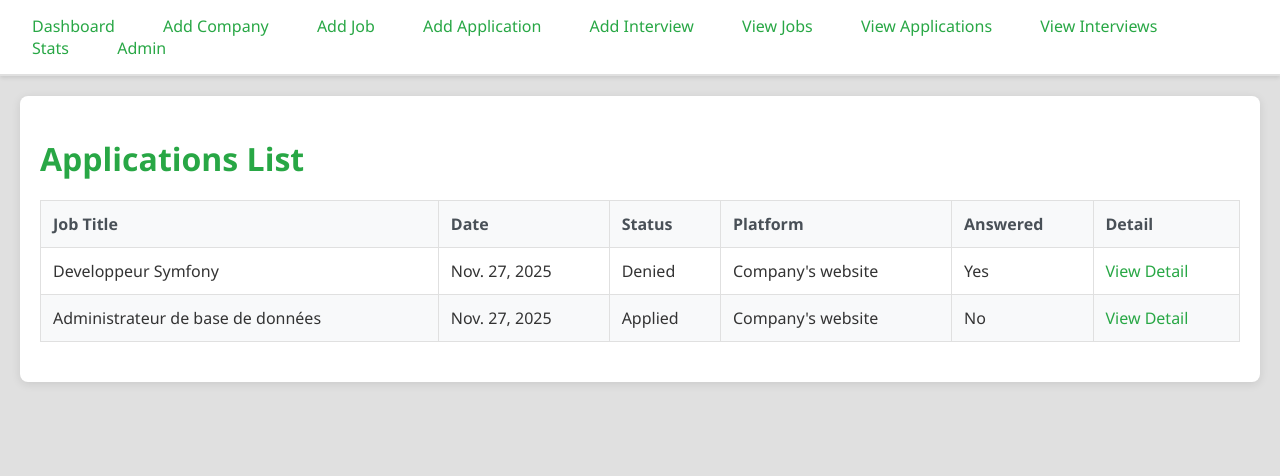
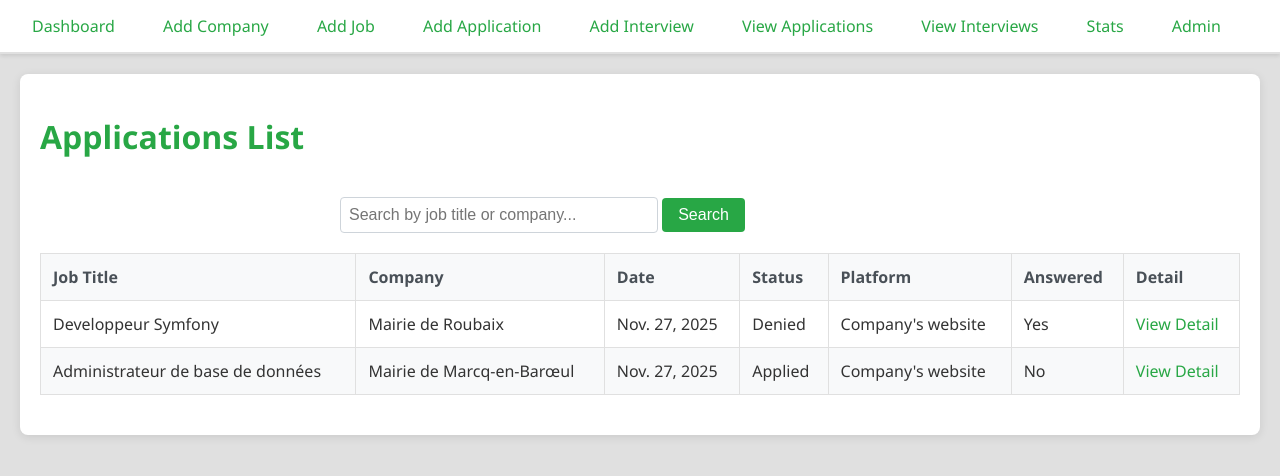
Before and after one commit to neit-H91/python-projects, a Django app: page /applications/ in a window 1280 px wide. Shown: the top 476 px of the page. Run offline with Django 5.2, Linux system fonts and the light colour scheme; data comes from the database, SQL or seed files in the repository; both versions use the stored data as it was after the commit.

Commit message:
merge application and job details, adding search forms in application and interviews lists

```diff
--- a/jobhunt/myapp/templates/myapp/applications_list.html
+++ b/jobhunt/myapp/templates/myapp/applications_list.html
@@ -5,11 +5,17 @@
 {% block content %}
     <h1>Applications List</h1>
 
+    <form method="get" style="margin-bottom: 20px;">
+        <input type="text" name="search" value="{{ search_query }}" placeholder="Search by job title or company..." style="padding: 8px; width: 300px;">
+        <button type="submit" style="padding: 8px 16px;">Search</button>
+    </form>
+
     {% if applications %}
     <table>
         <thead>
             <tr>
                 <th>Job Title</th>
+                <th>Company</th>
                 <th>Date</th>
                 <th>Status</th>
                 <th>Platform</th>
@@ -21,6 +27,7 @@
             {% for app in applications %}
             <tr>
                 <td>{{ app.job.title }}</td>
+                <td>{{ app.job.company.name }}</td>
                 <td>{{ app.date }}</td>
                 <td>{{ app.status.name }}</td>
                 <td>{{ app.platform.name }}</td>
--- a/jobhunt/myapp/templates/myapp/base.html
+++ b/jobhunt/myapp/templates/myapp/base.html
@@ -174,7 +174,6 @@
         <a href="{% url 'add_job' %}">Add Job</a>
         <a href="{% url 'add_application' %}">Add Application</a>
         <a href="{% url 'add_interview' %}">Add Interview</a>
-        <a href="{% url 'jobs_list' %}">View Jobs</a>
         <a href="{% url 'applications_list' %}">View Applications</a>
         <a href="{% url 'interviews_list' %}">View Interviews</a>
         <a href="{% url 'stats' %}">Stats</a>
--- a/jobhunt/myapp/templates/myapp/interviews_list.html
+++ b/jobhunt/myapp/templates/myapp/interviews_list.html
@@ -4,6 +4,11 @@
 
 {% block content %}
     <h1>Interviews List</h1>
+
+    <form method="get" style="margin-bottom: 20px;">
+        <input type="text" name="search" value="{{ search_query }}" placeholder="Search by job title or company..." style="padding: 8px; width: 300px;">
+        <button type="submit" style="padding: 8px 16px;">Search</button>
+    </form>
 
     {% if interviews %}
     <table>
--- a/jobhunt/myapp/urls.py
+++ b/jobhunt/myapp/urls.py
@@ -8,8 +8,6 @@ urlpatterns = [
     path('applications/', views.applications_list, name='applications_list'),
     path('applications/<int:pk>/', views.application_detail, name='application_detail'),
     path('applications/add/', views.add_application, name='add_application'),
-    path('jobs/', views.jobs_list, name='jobs_list'),
-    path('jobs/<int:pk>/', views.job_detail, name='job_detail'),
     path('jobs/add/', views.add_job, name='add_job'),
     path('companies/add/', views.add_company, name='add_company'),
     path('interviews/add/', views.add_interview, name='add_interview'),
--- a/jobhunt/myapp/views.py
+++ b/jobhunt/myapp/views.py
@@ -1,4 +1,5 @@
 from django.shortcuts import render, get_object_or_404, redirect
+from django.db.models import Q
 from .models import Job, Application, Interview, Type, Platform, Company
 from .forms import ApplicationForm, JobForm, CompanyForm, InterviewForm, ApplicationUpdateForm
 
@@ -19,8 +20,14 @@ def dashboard(request):
 
 def interviews_list(request):
     interviews = Interview.objects.all().order_by('-date')
+    search_query = request.GET.get('search', '')
+    if search_query:
+        interviews = interviews.filter(
+            Q(application__job__title__icontains=search_query) | Q(application__job__company__name__icontains=search_query)
+        )
     context = {
         'interviews': interviews,
+        'search_query': search_query,
     }
     return render(request, 'myapp/interviews_list.html', context)
 
@@ -33,24 +40,16 @@ def interview_detail(request, pk):
 
 def applications_list(request):
     applications = Application.objects.all().order_by('-date')
+    search_query = request.GET.get('search', '')
+    if search_query:
+        applications = applications.filter(
+            Q(job__title__icontains=search_query) | Q(job__company__name__icontains=search_query)
+        )
     context = {
         'applications': applications,
+        'search_query': search_query,
     }
     return render(request, 'myapp/applications_list.html', context)
-
-def jobs_list(request):
-    jobs = Job.objects.all().order_by('-id')
-    context = {
-        'jobs': jobs,
-    }
-    return render(request, 'myapp/jobs_list.html', context)
-
-def job_detail(request, pk):
-    job = get_object_or_404(Job, pk=pk)
-    context = {
-        'job': job,
-    }
-    return render(request, 'myapp/job_detail.html', context)
 
 def application_detail(request, pk):
     application = get_object_or_404(Application, pk=pk)
```
Also changed, not shown: jobhunt/myapp/templates/myapp/application_detail.html (+7 -2 lines), jobhunt/db.sqlite3.
